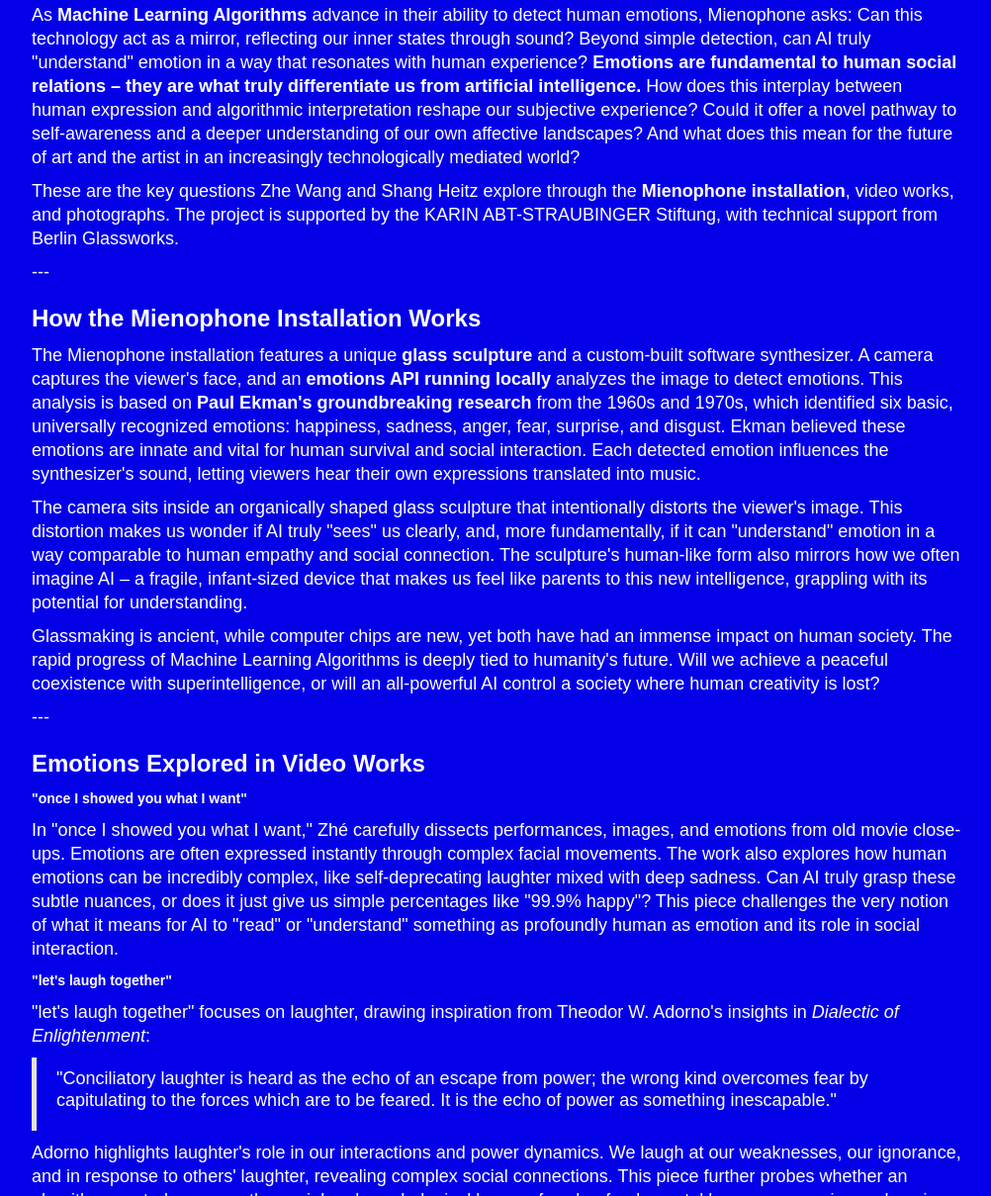
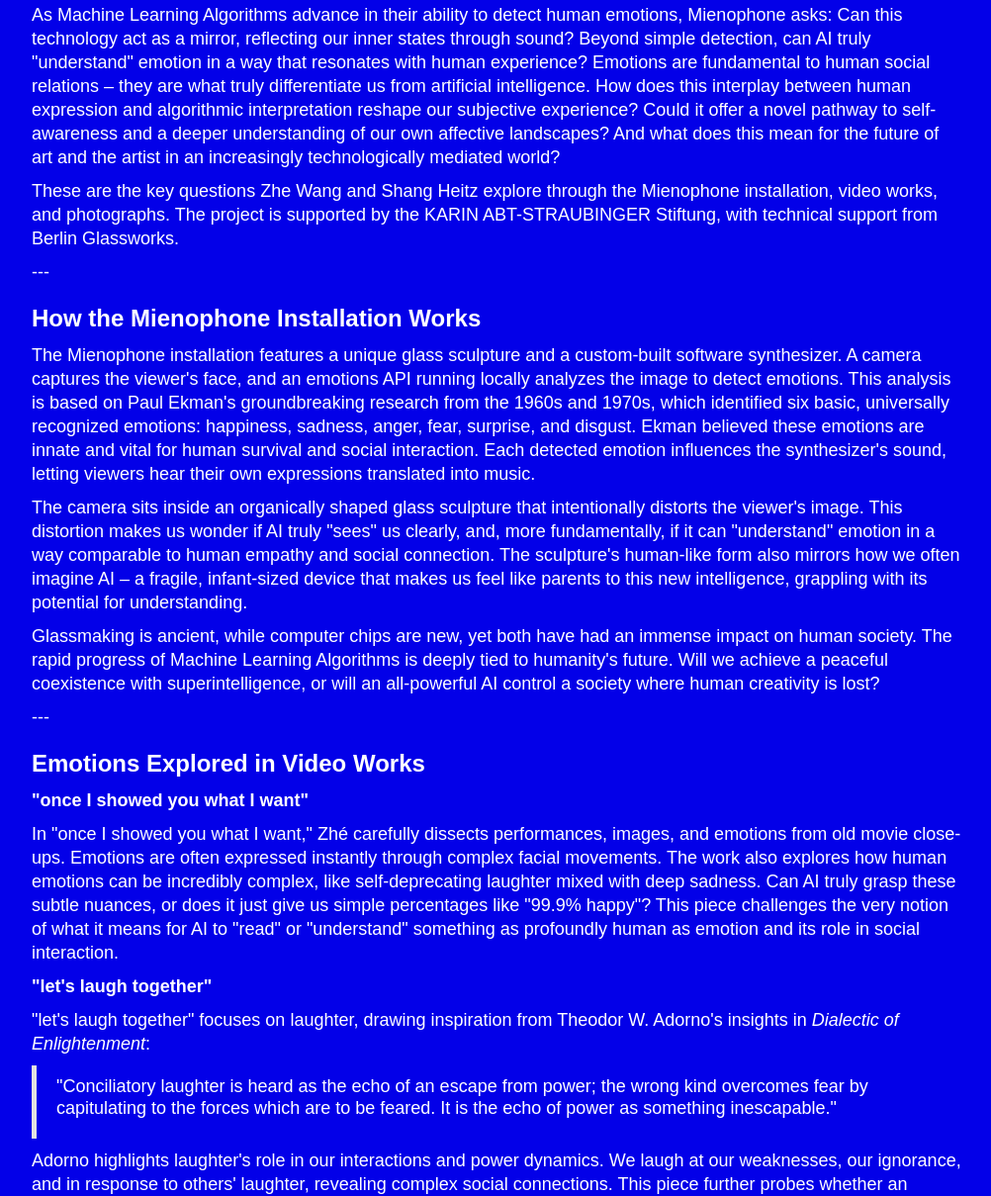
Before and after one commit to dnlhtz/mienophone-homepage, a plain HTML site: page index.html in a window 1280 px wide. Shown: the part 1747-2956 px from the top of the page at 99% size, without its empty margins (138-1140 px from the left). Drawn offline with nearby package versions, Linux system fonts and the light colour scheme; a script that the page names is missing.

Commit message:
Remove bold

```diff
--- a/index.html
+++ b/index.html
@@ -40,17 +40,17 @@
           Since 2019, Mienophone, a collaboration by artists Zhe Wang and Shang Heitz, has explored the profound connection between music, emotion, and emerging technologies. Music often shapes our feelings, making us feel deeply influenced by its melodies. But what if we could shift this dynamic, creating a feedback loop where our emotions directly inform the music we hear?
         </p>
         <p>
-          As <strong>Machine Learning Algorithms</strong> advance in their ability to detect human emotions, Mienophone asks: Can this technology act as a mirror, reflecting our inner states through sound? Beyond simple detection, can AI truly "understand" emotion in a way that resonates with human experience? <strong>Emotions are fundamental to human social relations – they are what truly differentiate us from artificial intelligence.</strong> How does this interplay between human expression and algorithmic interpretation reshape our subjective experience? Could it offer a novel pathway to self-awareness and a deeper understanding of our own affective landscapes? And what does this mean for the future of art and the artist in an increasingly technologically mediated world?
+          As Machine Learning Algorithms advance in their ability to detect human emotions, Mienophone asks: Can this technology act as a mirror, reflecting our inner states through sound? Beyond simple detection, can AI truly "understand" emotion in a way that resonates with human experience? Emotions are fundamental to human social relations – they are what truly differentiate us from artificial intelligence. How does this interplay between human expression and algorithmic interpretation reshape our subjective experience? Could it offer a novel pathway to self-awareness and a deeper understanding of our own affective landscapes? And what does this mean for the future of art and the artist in an increasingly technologically mediated world?
         </p>
         <p>
-          These are the key questions Zhe Wang and Shang Heitz explore through the <strong>Mienophone installation</strong>, video works, and photographs. The project is supported by the KARIN ABT-STRAUBINGER Stiftung, with technical support from Berlin Glassworks.
+          These are the key questions Zhe Wang and Shang Heitz explore through the Mienophone installation, video works, and photographs. The project is supported by the KARIN ABT-STRAUBINGER Stiftung, with technical support from Berlin Glassworks.
         </p>
         <p>
           ---
         </p>
         <h3>How the Mienophone Installation Works</h3>
         <p>
-          The Mienophone installation features a unique <strong>glass sculpture</strong> and a custom-built software synthesizer. A camera captures the viewer's face, and an <strong>emotions API running locally</strong> analyzes the image to detect emotions. This analysis is based on <strong>Paul Ekman's groundbreaking research</strong> from the 1960s and 1970s, which identified six basic, universally recognized emotions: happiness, sadness, anger, fear, surprise, and disgust. Ekman believed these emotions are innate and vital for human survival and social interaction. Each detected emotion influences the synthesizer's sound, letting viewers hear their own expressions translated into music.
+          The Mienophone installation features a unique glass sculpture and a custom-built software synthesizer. A camera captures the viewer's face, and an emotions API running locally analyzes the image to detect emotions. This analysis is based on Paul Ekman's groundbreaking research from the 1960s and 1970s, which identified six basic, universally recognized emotions: happiness, sadness, anger, fear, surprise, and disgust. Ekman believed these emotions are innate and vital for human survival and social interaction. Each detected emotion influences the synthesizer's sound, letting viewers hear their own expressions translated into music.
         </p>
         <p>
           The camera sits inside an organically shaped glass sculpture that intentionally distorts the viewer's image. This distortion makes us wonder if AI truly "sees" us clearly, and, more fundamentally, if it can "understand" emotion in a way comparable to human empathy and social connection. The sculpture's human-like form also mirrors how we often imagine AI – a fragile, infant-sized device that makes us feel like parents to this new intelligence, grappling with its potential for understanding.
@@ -62,11 +62,11 @@
           ---
         </p>
         <h3>Emotions Explored in Video Works</h3>
-        <h5>"once I showed you what I want"</h5>
+        <h4>"once I showed you what I want"</h4>
         <p>
           In "once I showed you what I want," Zhé carefully dissects performances, images, and emotions from old movie close-ups. Emotions are often expressed instantly through complex facial movements. The work also explores how human emotions can be incredibly complex, like self-deprecating laughter mixed with deep sadness. Can AI truly grasp these subtle nuances, or does it just give us simple percentages like "99.9% happy"? This piece challenges the very notion of what it means for AI to "read" or "understand" something as profoundly human as emotion and its role in social interaction.
         </p>
-        <h5>"let's laugh together"</h5>
+        <h4>"let's laugh together"</h4>
         <p>
           "let's laugh together" focuses on laughter, drawing inspiration from Theodor W. Adorno's insights in <em>Dialectic of Enlightenment</em>:
         </p>
```
